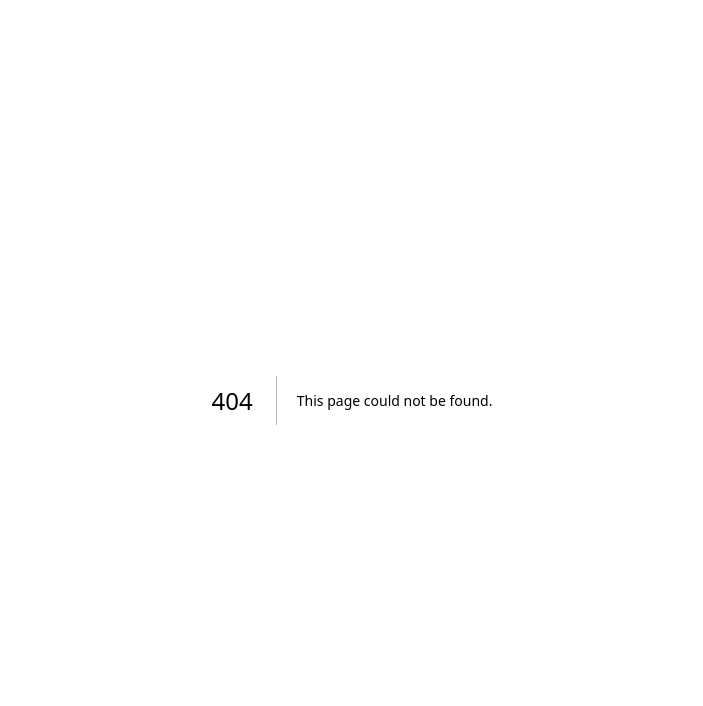
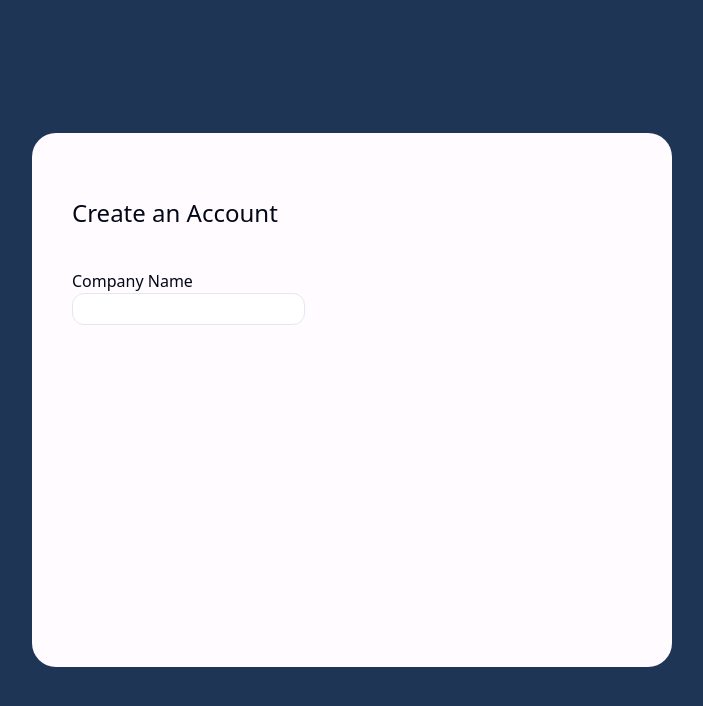
Before and after one commit to amanbhagat41/UTalent, a Next.js app: page /signupEmployer in a window 1280 px wide. Before the commit this address had no page. Shown: the top 706 px of the page, without its empty margins (288-991 px from the left). Built offline with nearby package versions, Linux system fonts and the light colour scheme.

Commit message:
EmployerSignup

```diff
--- a/src/app/signup/page.js
+++ /dev/null
@@ -1,7 +0,0 @@
-import React from 'react'
-
-export default function signup() {
-  return (
-    <div>signup</div>
-  )
-}
--- /dev/null
+++ b/src/app/signupEmployer/page.js
@@ -0,0 +1,25 @@
+import React from "react";
+
+export default function signupEmployer() {
+  return (
+    <>
+      <body className="bg-error-100 dark:bg-error-black">
+        <div className="flex items-center justify-center h-screen">
+          <div className=" bg-error-200 dark:bg-error-black dark:outline dark:outline-offset-2 dark:outline-white-500 dark:shadow-[0_4px_36px_16px_rgba(255,255,255,0.25)] w-6/12 h-4/6 rounded-3xl">
+            <div>
+              <h1 className="flex pt-16 text-2xl pl-10 justify-start dark:text-error-200">
+                Create an Account
+              </h1>
+              <form className="">
+                <label for='cName' className="flex pt-10 pl-10">Company Name</label>
+                <div className="flex pl-10 ">
+                <input type="text" id="cName" name="cName" className="border border-gray-400 border-opacity-35 rounded-xl  text-center h-8"></input>
+                </div>
+              </form>
+            </div>
+          </div>
+        </div>
+      </body>
+    </>
+  );
+}
--- a/src/app/student-employersignup/page.js
+++ b/src/app/student-employersignup/page.js
@@ -5,7 +5,7 @@ export default function studentemployersignup() {
   return (
     <>
     <div>studentemployersignup</div>
-    <Link href="/signup" legacyBehavior passHref>
+    <Link href="/signupEmployer" legacyBehavior passHref>
     <Button>HI</Button>
     </Link>
     </>
```
